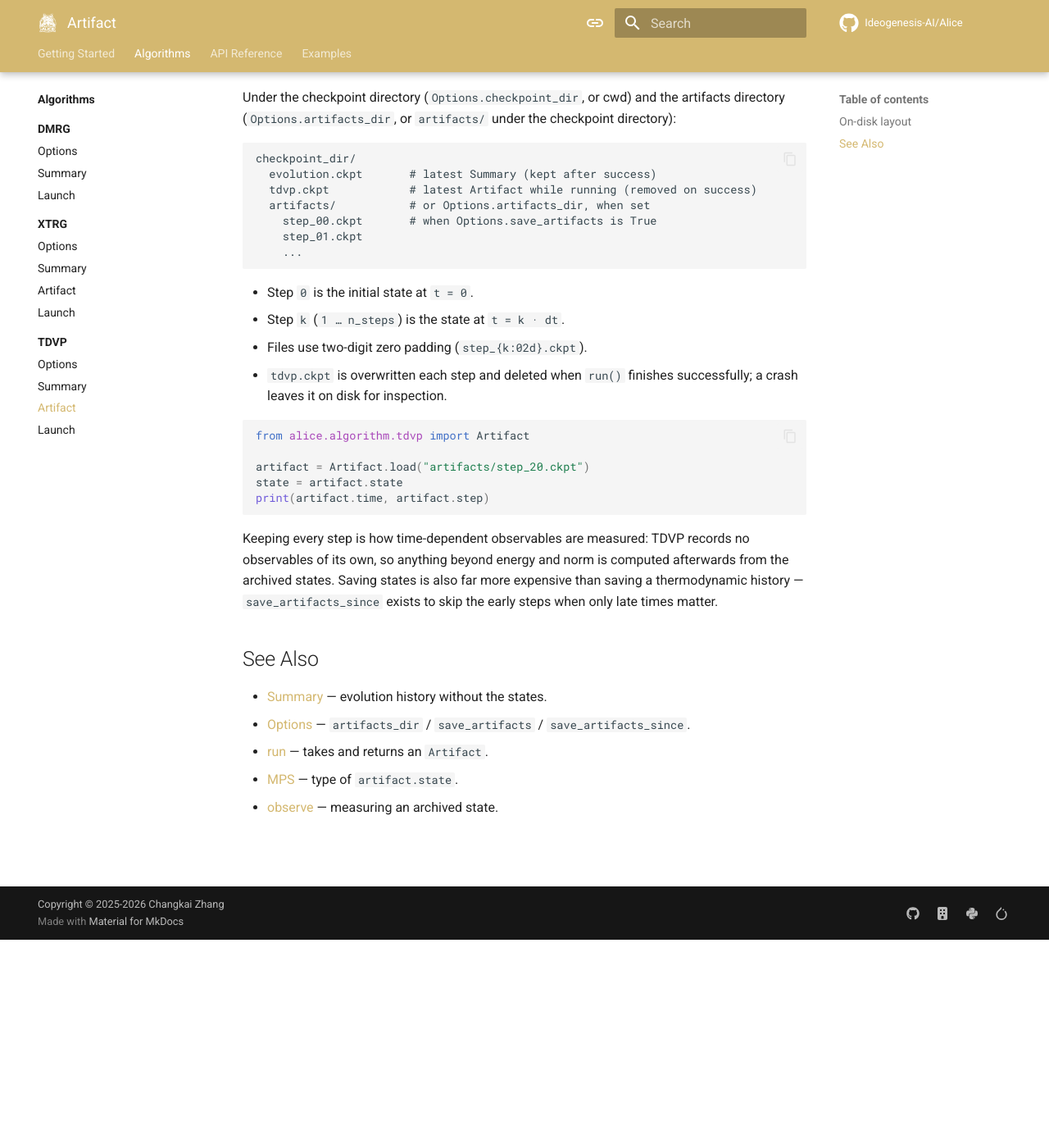
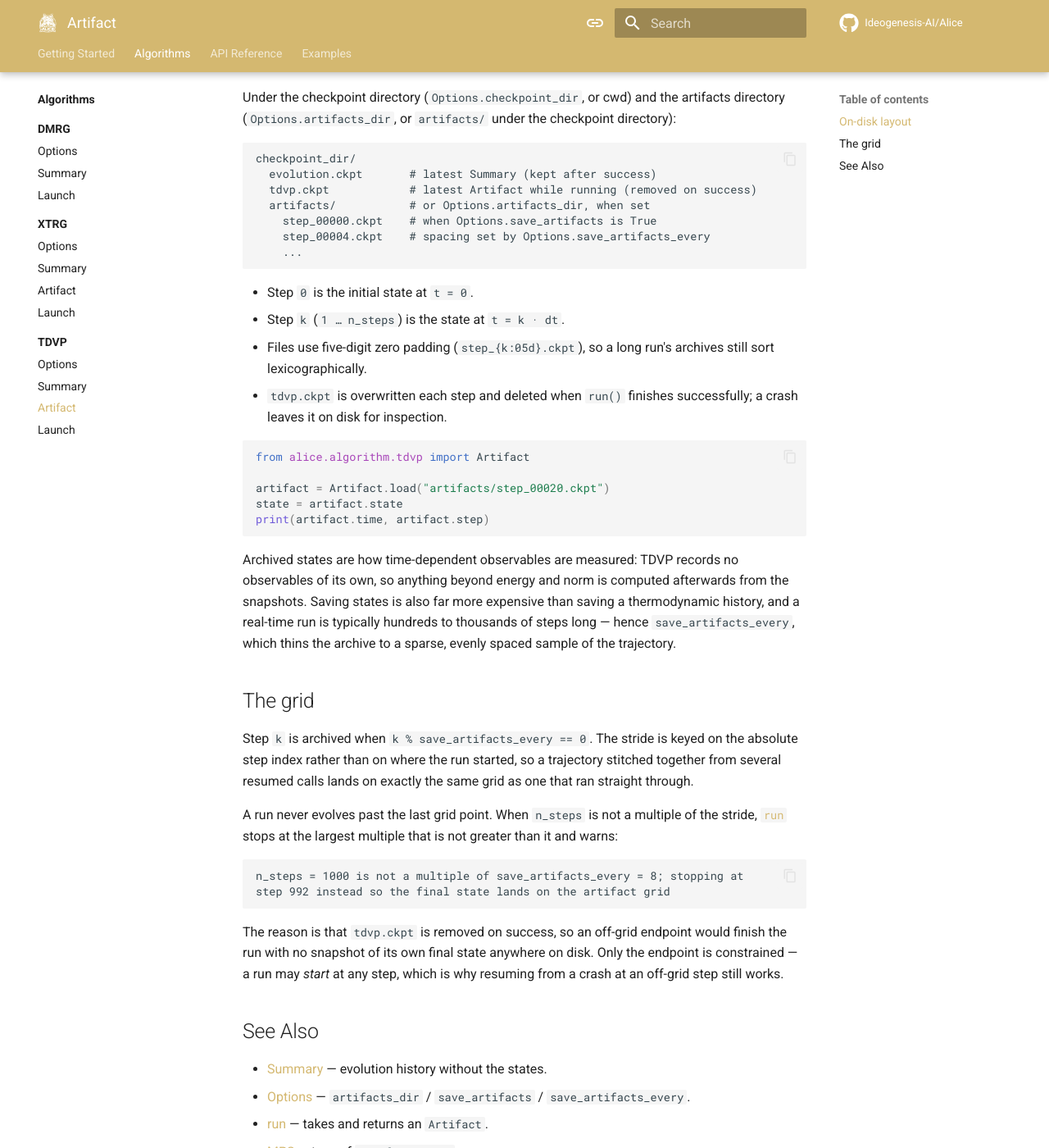
Before and after one commit to Ideogenesis-AI/Alice, an MkDocs documentation site: the page built from docs/algorithms/tdvp/artifact.md, in a window 1280 px wide and 1400 px high, scrolled down 413 px. Shown: the whole window at 82% size. Built offline with MkDocs 1.6.1 and Material for MkDocs 9.7.7, drawn with Linux system fonts in a browser that asks for light colours; comment, search, counter and statistics services are not loaded; before the commit the page ends 1559 px from its top, so only the background shows below that.

Commit message:
Update TDVP artifact documentation to reflect five-digit file naming and archiving strategy
Revised the artifact file naming convention to use five-digit zero padding for improved sorting. Enhanced documentation on the archiving process, including details on the `save_artifacts_every` parameter and its impact on step archiving. Clarified the conditions under which steps are archived and the implications for run endpoints, ensuring users have a comprehensive understanding of the TDVP's artifact management.

````diff
--- a/docs/algorithms/tdvp/artifact.md
+++ b/docs/algorithms/tdvp/artifact.md
@@ -21,35 +21,58 @@ checkpoint_dir/
   evolution.ckpt       # latest Summary (kept after success)
   tdvp.ckpt            # latest Artifact while running (removed on success)
   artifacts/           # or Options.artifacts_dir, when set
-    step_00.ckpt       # when Options.save_artifacts is True
-    step_01.ckpt
+    step_00000.ckpt    # when Options.save_artifacts is True
+    step_00004.ckpt    # spacing set by Options.save_artifacts_every
     ...
 ```
 
 - Step `0` is the initial state at `t = 0`.
 - Step `k` (`1 … n_steps`) is the state at `t = k · dt`.
-- Files use two-digit zero padding (`step_{k:02d}.ckpt`).
+- Files use five-digit zero padding (`step_{k:05d}.ckpt`), so a long run's
+  archives still sort lexicographically.
 - `tdvp.ckpt` is overwritten each step and deleted when `run()` finishes
   successfully; a crash leaves it on disk for inspection.
 
 ```python
 from alice.algorithm.tdvp import Artifact
 
-artifact = Artifact.load("artifacts/step_20.ckpt")
+artifact = Artifact.load("artifacts/step_00020.ckpt")
 state = artifact.state
 print(artifact.time, artifact.step)
 ```
 
-Keeping every step is how time-dependent observables are measured: TDVP records
+Archived states are how time-dependent observables are measured: TDVP records
 no observables of its own, so anything beyond energy and norm is computed
-afterwards from the archived states. Saving states is also far more expensive
-than saving a thermodynamic history — `save_artifacts_since` exists to skip the
-early steps when only late times matter.
+afterwards from the snapshots. Saving states is also far more expensive than
+saving a thermodynamic history, and a real-time run is typically hundreds to
+thousands of steps long — hence `save_artifacts_every`, which thins the archive
+to a sparse, evenly spaced sample of the trajectory.
+
+## The grid
+
+Step `k` is archived when `k % save_artifacts_every == 0`. The stride is keyed
+on the absolute step index rather than on where the run started, so a
+trajectory stitched together from several resumed calls lands on exactly the
+same grid as one that ran straight through.
+
+A run never evolves past the last grid point. When `n_steps` is not a multiple
+of the stride, [`run`](run.md) stops at the largest multiple that is not
+greater than it and warns:
+
+```text
+n_steps = 1000 is not a multiple of save_artifacts_every = 8; stopping at
+step 992 instead so the final state lands on the artifact grid
+```
+
+The reason is that `tdvp.ckpt` is removed on success, so an off-grid endpoint
+would finish the run with no snapshot of its own final state anywhere on disk.
+Only the endpoint is constrained — a run may *start* at any step, which is why
+resuming from a crash at an off-grid step still works.
 
 ## See Also
 
 - [Summary](summary.md) — evolution history without the states.
-- [Options](options.md) — `artifacts_dir` / `save_artifacts` / `save_artifacts_since`.
+- [Options](options.md) — `artifacts_dir` / `save_artifacts` / `save_artifacts_every`.
 - [run](run.md) — takes and returns an `Artifact`.
 - [MPS](../../api/network/mps.md) — type of `artifact.state`.
 - [observe](../../api/network/observe.md) — measuring an archived state.
````
